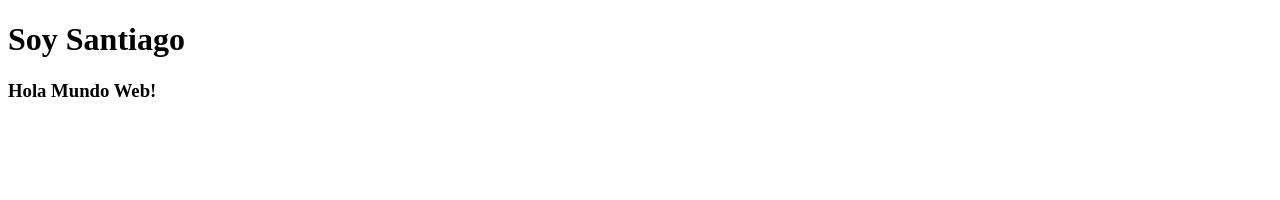
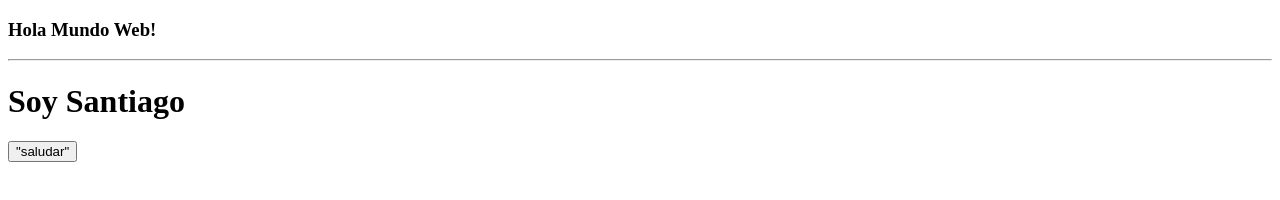
Before and after one commit to SantiagoAHS/SantiagoAHS.github.io, a plain HTML site: page index.html in a window 1280 px wide. Drawn offline with Linux system fonts and the light colour scheme.

Commit message:
Agregamos saludo en js

```diff
--- a/index.html
+++ b/index.html
@@ -7,7 +7,10 @@
     <title>Pagina Personal</title>
 </head>
 <body>
+    <h3>Hola Mundo Web!</h3>
+    <hr>
     <h1>Soy Santiago</h1>
-    <h3>Hola Mundo Web!</h3>
+    <button onclick="saludar()">"saludar"</button>
+    <script src="./js/app.js"></script>
 </body>
 </html>
```
